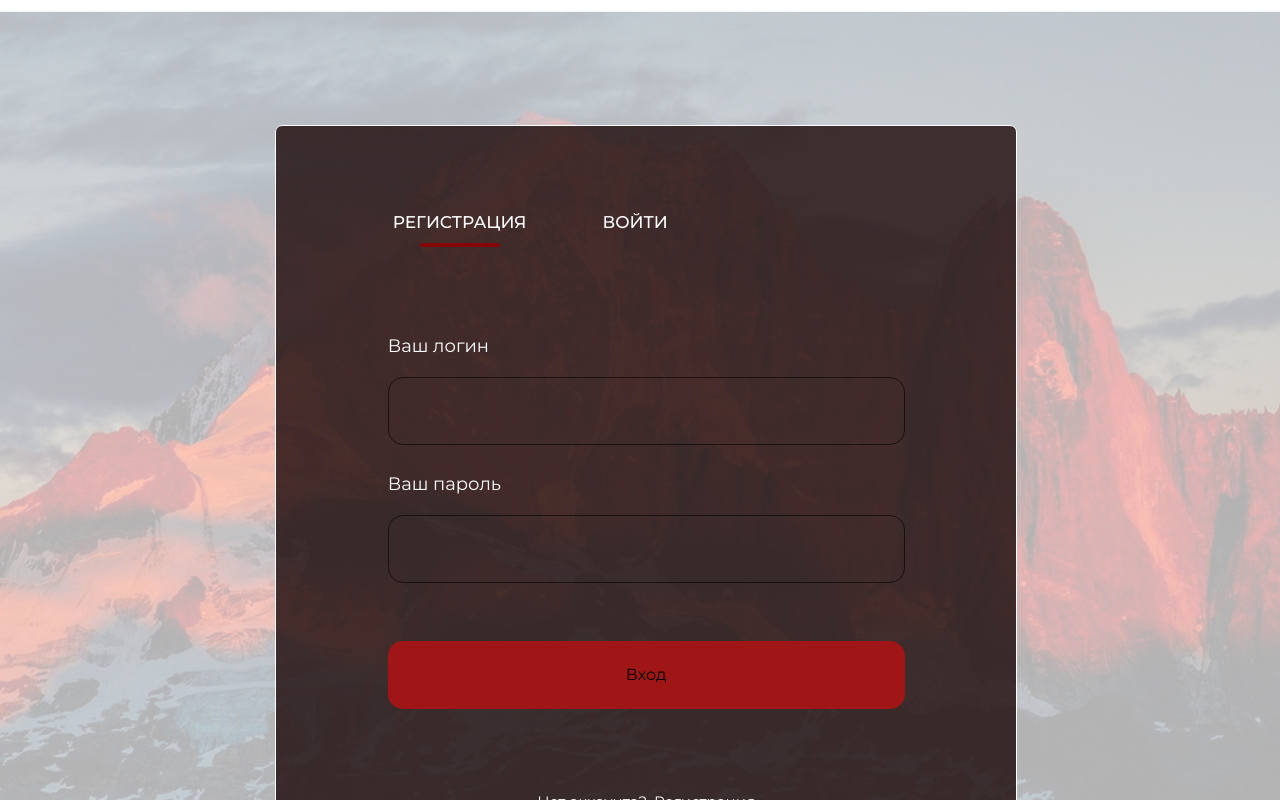
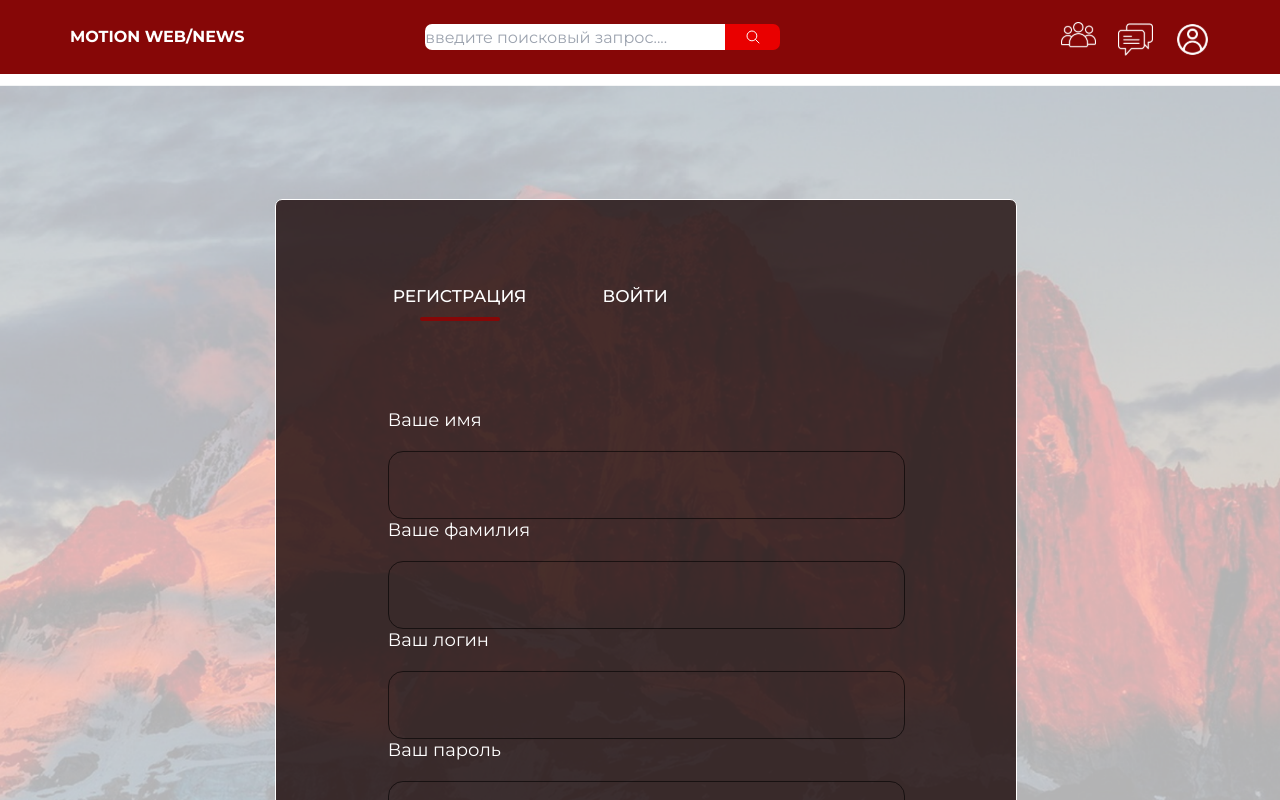
Before and after one commit to Aziret890/chatAndNews, a React (Vite) app: page /registration in a window 1280 px wide. Shown: the top 800 px of the page. Built offline with nearby package versions, Linux system fonts and the light colour scheme.

Commit message:
finish registration

```diff
--- a/src/pages/Auth/Auth.tsx
+++ b/src/pages/Auth/Auth.tsx
@@ -3,10 +3,13 @@ import Back from "../../shared/images/backgroundReg.png";
 import "./Auth.scss";
 import { Input } from "@chakra-ui/react";
 import { useNavigate } from "react-router-dom";
+import Header from "../../components/header/Header";
 function Auth() {
   //vnwespngvweon
   const nav = useNavigate();
   return (
+    <>
+      <Header />
       <section
         style={{
           background: `url(${Back}) center/cover`,
@@ -44,6 +47,7 @@ function Auth() {
           </div>
         </div>
       </section>
+    </>
   );
 }
 
--- a/src/pages/Registration/Registration.scss
+++ b/src/pages/Registration/Registration.scss
@@ -0,0 +1,185 @@
+.block__auth {
+    box-sizing: border-box;
+    border: 1px solid rgb(255, 255, 255);
+    border-radius: 7px;
+    max-width: 742px;
+    height: 932px;
+    background: rgba(27, 8, 8, 0.8);
+    margin-left: 18%;
+    &__title {
+      button {
+        border-radius: none;
+        background: none;
+        padding: 9px 13px;
+        color: rgb(255, 255, 255);
+        font-family: Montserrat;
+        font-size: 17px;
+        font-weight: 500;
+        line-height: 21px;
+        letter-spacing: 0%;
+        text-align: left;
+        text-transform: uppercase;
+      }
+      &_active {
+        border-radius: 3px;
+        width: 80px;
+        height: 4px;
+        background: rgb(134, 7, 7);
+      }
+    }
+    &__form {
+      input {
+        box-sizing: border-box;
+        border: 0.5px solid rgba(0, 0, 0, 0.6);
+        border-radius: 15px;
+        width: 517px;
+        height: 68px;
+        padding-left: 20px;
+        color: rgb(255, 255, 255);
+        font-family: Montserrat;
+        font-size: 18px;
+        font-weight: 400;
+        line-height: 22px;
+        letter-spacing: 0%;
+      }
+      p {
+        color: rgb(255, 255, 255);
+        font-family: Montserrat;
+        font-size: 18px;
+        font-weight: 400;
+        line-height: 22px;
+        letter-spacing: 0%;
+      }
+
+      button {
+        border-radius: 15px;
+        width: 517px;
+        height: 68px;
+        background: rgb(160, 22, 22);
+      }
+      .block__auth__form_p {
+        color: rgb(255, 255, 255);
+        font-family: Montserrat;
+        font-size: 15px;
+        font-weight: 400;
+        line-height: 18px;
+        letter-spacing: 0%;
+        text-align: left;
+      }
+    }
+  }
+  @media (max-width: 1005px) {
+    .block__auth {
+      margin-left: 12%;
+    }
+  }
+  @media (max-width: 933px) {
+    .block__auth {
+      margin-left: 11%;
+    }
+  }
+  @media (max-width: 843px) {
+    .block__auth {
+      margin-left: 5%;
+    }
+  }
+  @media (max-width: 797px) {
+    .block__auth {
+      margin-left: 11%;
+      max-width: 600px;
+      height: 802px;
+    }
+    .block__auth__title {
+      padding-left: 10%;
+    }
+  }
+
+  @media (max-width: 719px) {
+    .block__auth {
+      margin-left: 10%;
+      max-width: 500px;
+      height: 802px;
+    }
+    .block__auth__title {
+      padding-left: 10%;
+    }
+    .block__auth__form input {
+      width: 330px;
+    }
+
+    .block__auth__form button {
+      width: 70%;
+    }
+  }
+  @media (max-width: 680px) {
+    .block__auth {
+      margin-left: 19%;
+      max-width: 400px;
+      height: 700px;
+    }
+    .block__auth__form input {
+      width: 280px;
+    }
+    .block__auth__title button {
+      font-size: 10px;
+    }
+    .block__auth__title {
+      gap: 10px;
+    }
+    .block__auth__title_active {
+      width: 55px;
+    }
+  }
+  @media (max-width: 540px) {
+    .block__auth {
+      margin-left: 19%;
+      max-width: 320px;
+      height: 700px;
+      &__form {
+        input {
+          width: 200px;
+          height: 50px;
+        }
+        p {
+          font-size: 12px;
+        }
+        button {
+          height: 40px;
+          width: 50%;
+        }
+      }
+    }
+  }
+  @media (max-width: 449px) {
+    .block__auth {
+      margin-left: 19%;
+      max-width: 290px;
+      height: 650px;
+      &__form {
+        input {
+          width: 220px;
+          height: 45px;
+        }
+        p {
+          font-size: 10px;
+        }
+        button {
+          height: 35px;
+          width: 48%;
+        }
+      }
+    }
+    .block__auth__title{
+      padding-left: 0;
+    }
+  }
+  @media (max-width:400px) {
+      .block__auth{
+          margin-left: 10%;
+      }
+  }
+  @media (max-width:355px) {
+      .block__auth{
+          margin-left: 6%;
+      }
+  }
--- a/src/pages/Registration/Registration.tsx
+++ b/src/pages/Registration/Registration.tsx
@@ -1,12 +1,14 @@
 import React from "react";
 import Back from "../../shared/images/backgroundReg.png";
-import "../Auth/Auth.scss";
+import "./Registration.scss";
 import { Input } from "@chakra-ui/react";
 import { useNavigate } from "react-router-dom";
+import Header from "../../components/header/Header";
 function Registration() {
-  //vnwespngvweon
   const nav = useNavigate();
   return (
+    <>
+      <Header />
       <section
         style={{
           background: `url(${Back}) center/cover`,
@@ -19,7 +21,9 @@ function Registration() {
           <div className="block__auth">
             <div className="block__auth__title mt-[77px] flex justify-start items-start gap-[50px] pl-[14%]">
               <div className="flex flex-col gap-[1px] items-center">
-              <button onClick={() => nav("/registration")}>РЕГИСТРАЦИЯ</button>
+                <button onClick={() => nav("/registration")}>
+                  РЕГИСТРАЦИЯ
+                </button>
                 <div className="block__auth__title_active"></div>
               </div>
               <div className="flex flex-col gap-[1px] items-center">
@@ -28,11 +32,23 @@ function Registration() {
             </div>
             <div className="block__auth__form flex flex-col items-center mt-[88px]">
               <div className="flex flex-col gap-[20px]">
+                <p>Ваше имя</p>
+                <Input background={"none"} size="lg" />
+              </div>
+              <div className="flex flex-col gap-[20px]">
+                <p>Ваше фамилия</p>
+                <Input background={"none"} size="lg" />
+              </div>
+              <div className="flex flex-col gap-[20px]">
                 <p>Ваш логин</p>
                 <Input background={"none"} size="lg" />
               </div>
-            <div className="flex flex-col gap-[20px] mt-[28px]">
+              <div className="flex flex-col gap-[20px]">
                 <p>Ваш пароль</p>
+                <Input background={"none"} size="lg" />
+              </div>
+              <div className="flex flex-col gap-[20px]">
+                <p>Повторите пароль</p>
                 <Input background={"none"} size="lg" />
               </div>
               <button className="mt-[58px]">Вход</button>
@@ -46,6 +62,7 @@ function Registration() {
           </div>
         </div>
       </section>
+    </>
   );
 }
 
```
Lines whose indentation alone changed are shown as unchanged.
